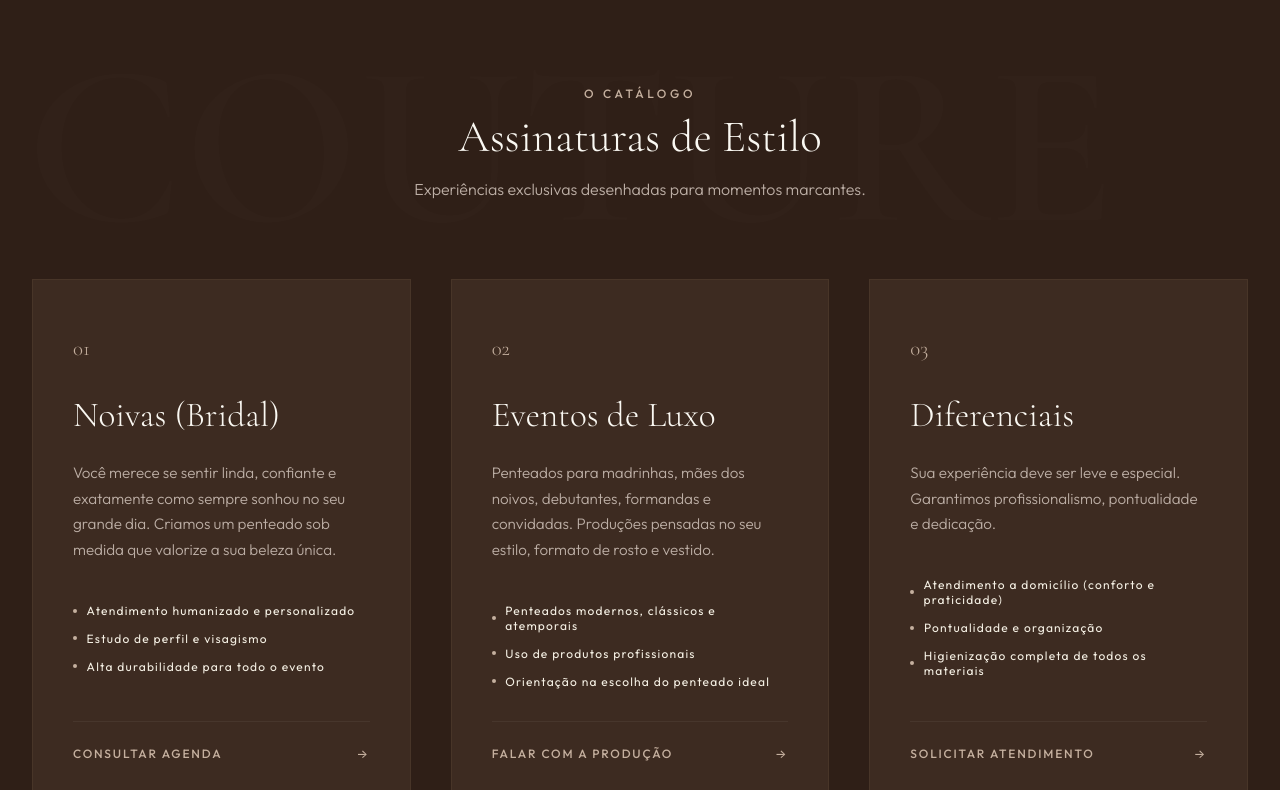
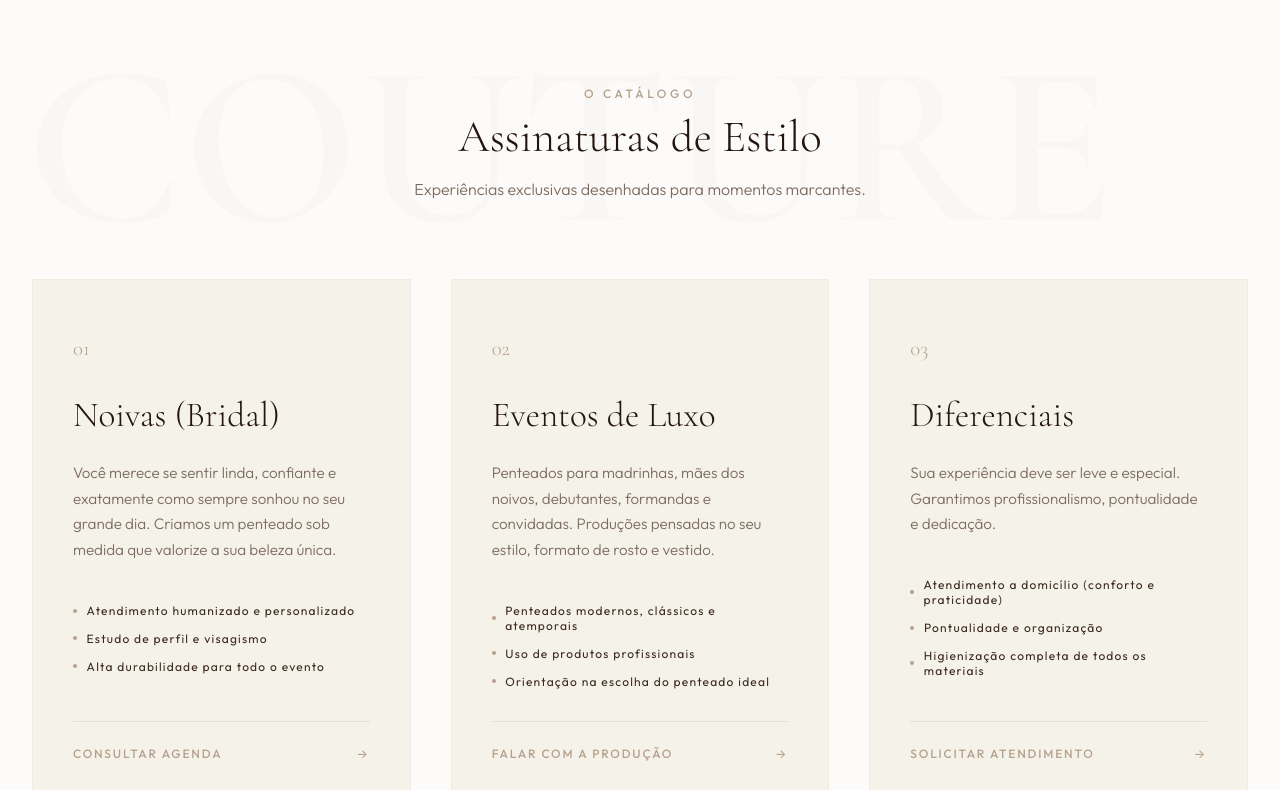
Before and after one commit to willdbga-code/Camila, a website built with Vite: page index.html in a window 1280 px wide. Shown: the part 2010-2800 px from the top of the page. Built offline with nearby package versions, Linux system fonts and the light colour scheme.

Commit message:
style: transform theme into a premium luxury light cream mode with dark chocolate typography

```diff
--- a/src/style.css
+++ b/src/style.css
@@ -1,19 +1,19 @@
 /* --- Design System & CSS Variables --- */
 :root {
-    /* Color Palette - Warm Lighter Chocolate & Light Cream */
-    --bg-dark: #2f1f17;        /* Rich warm milk chocolate (slightly lighter) */
-    --bg-card: #3d2b21;        /* Warm cacao brown for cards/contrast */
-    --bg-overlay: rgba(47, 31, 23, 0.97); /* Warm chocolate overlay */
+    /* Color Palette - Premium Light Cream & Dark Chocolate */
+    --bg-dark: #fcfbfa;        /* Soft, clean light cream background */
+    --bg-card: #f5f2e9;        /* Warm sand/cream for cards and contrast */
+    --bg-overlay: rgba(252, 251, 250, 0.97); /* Light cream overlay */
 
-    --text-pure: #faf8f2;      /* Off-white light cream for headlines */
-    --text-cream: #f4efe3;     /* Warm light cream for body text */
-    --text-muted: #bcaea5;     /* Soft cocoa gray/cream for secondary text */
-    --text-dark: #2f1f17;      /* Dark chocolate for text on light accents */
+    --text-pure: #24160f;      /* Rich dark chocolate for headlines */
+    --text-cream: #3d2b21;     /* Warm cocoa brown for body text */
+    --text-muted: #7d6b60;     /* Muted cocoa gray for secondary text */
+    --text-dark: #fcfbfa;      /* Light cream for text on dark accents (buttons) */
 
-    --gold: #eae2d5;           /* Very light cream accent */
-    --gold-rgb: 234, 226, 213;
-    --bronze: #c5b09f;         /* Warm latte accent for borders/details */
-    --bronze-light: #e4d8cb;   /* Soft warm cream/beige */
+    --gold: #24160f;           /* Dark chocolate accent for buttons/primary details */
+    --gold-rgb: 36, 22, 15;
+    --bronze: #b6a18d;         /* Soft latte accent for borders and details */
+    --bronze-light: #d8cdbf;   /* Soft warm cream/beige */
 
     /* Typography */
     --font-serif: 'Cormorant Garamond', Georgia, serif;
@@ -175,7 +175,7 @@ a {
 .btn-secondary {
     background-color: transparent;
     color: var(--text-cream);
-    border: 1px solid rgba(244, 244, 238, 0.2);
+    border: 1px solid rgba(36, 22, 15, 0.2);
 }
 
 .btn-secondary:hover {
@@ -197,7 +197,7 @@ a {
 
 .header.scrolled {
     padding: 1rem 0;
-    background-color: rgba(9, 9, 9, 0.9);
+    background-color: rgba(252, 251, 250, 0.9);
     backdrop-filter: blur(15px);
     border-bottom: 1px solid rgba(197, 168, 128, 0.1);
 }
@@ -320,7 +320,7 @@ a {
     font-size: 25vw;
     font-family: var(--font-serif);
     font-weight: 600;
-    color: rgba(244, 244, 238, 0.015);
+    color: rgba(36, 22, 15, 0.02);
     line-height: 1;
     pointer-events: none;
     user-select: none;
@@ -459,7 +459,7 @@ a {
 .scroll-line {
     width: 1px;
     height: 60px;
-    background-color: rgba(244, 244, 238, 0.15);
+    background-color: rgba(36, 22, 15, 0.15);
     position: relative;
     overflow: hidden;
 }
@@ -606,7 +606,7 @@ a {
     font-size: 18vw;
     font-family: var(--font-serif);
     font-weight: 600;
-    color: rgba(244, 244, 238, 0.01);
+    color: rgba(36, 22, 15, 0.015);
     pointer-events: none;
 }
 
@@ -714,7 +714,7 @@ a {
 .service-action {
     margin-top: 2rem;
     padding-top: 1.5rem;
-    border-top: 1px solid rgba(244, 244, 238, 0.05);
+    border-top: 1px solid rgba(36, 22, 15, 0.08);
 }
 
 .service-link {
@@ -1042,7 +1042,7 @@ a {
 .form-input, .form-select, .form-textarea {
     background: transparent;
     border: none;
-    border-bottom: 1px solid rgba(244, 244, 238, 0.15);
+    border-bottom: 1px solid rgba(36, 22, 15, 0.15);
     color: var(--text-cream);
     padding: 0.8rem 0;
     font-family: var(--font-sans);
```
